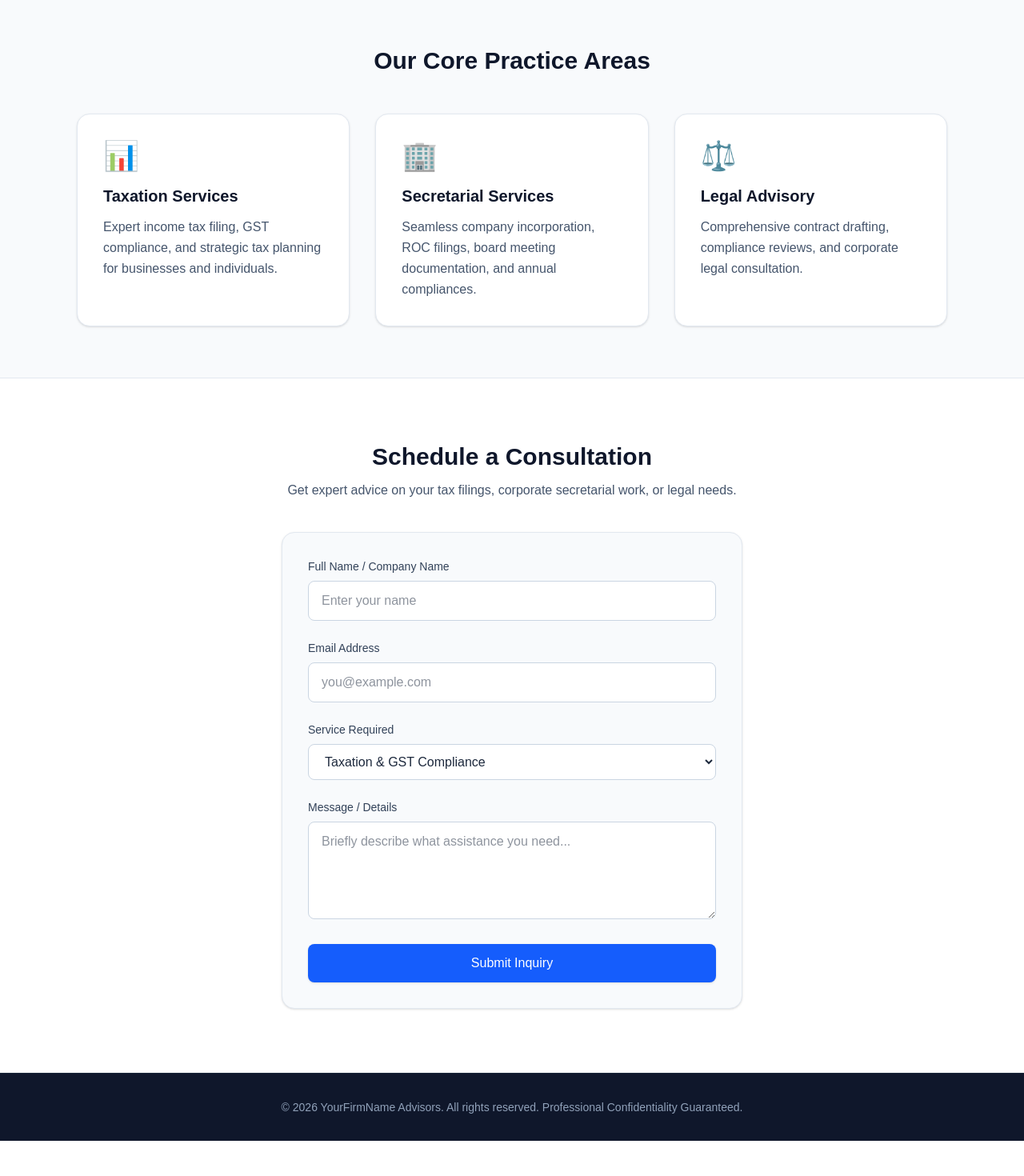
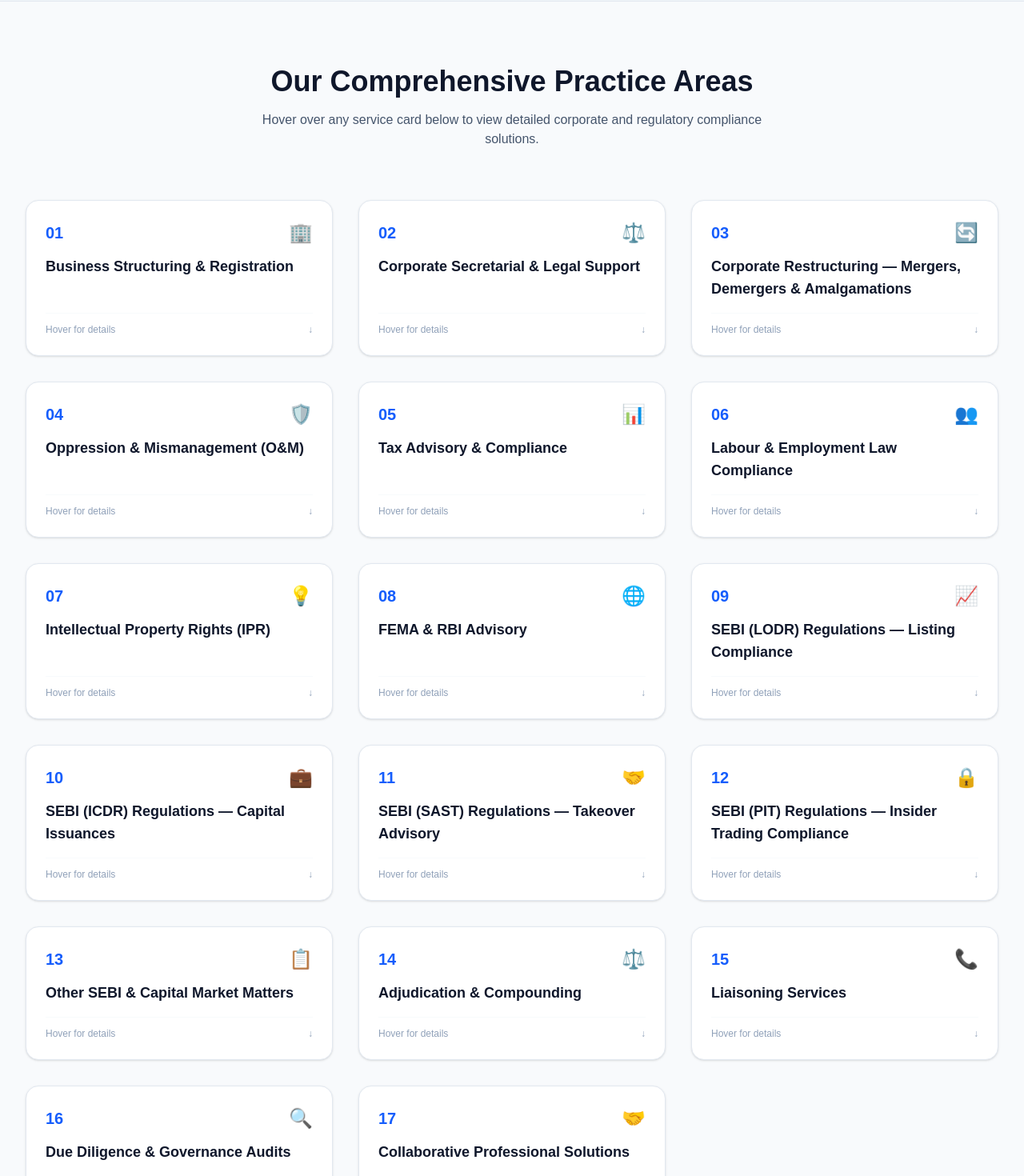
Before and after one commit to indreshkumar1/legal-tax-portal, a Next.js app: page / in a window 1280 px wide. Shown: the part 460-1930 px from the top of the page at 80% size. Before the commit the page ends 1886 px from the top, so only its background shows below. Built offline with nearby package versions, Linux system fonts and the light colour scheme.

Commit message:
Add smooth hover animation for service cards

```diff
--- a/app/page.tsx
+++ b/app/page.tsx
@@ -1,32 +1,178 @@
 export default function Home() {
   const coreServices = [
     {
-      title: "Taxation Services",
-      description: "Expert income tax filing, GST compliance, and strategic tax planning for businesses and individuals.",
+      number: "01",
+      title: "Business Structuring & Registration",
+      details: [
+        "Incorporation of Companies, LLPs, Partnerships, Trusts, and Societies in India",
+        "Advisory on entity structuring, regulatory approvals, and FEMA compliance"
+      ],
+      icon: "🏢"
+    },
+    {
+      number: "02",
+      title: "Corporate Secretarial & Legal Support",
+      details: [
+        "Support for M&A, buybacks, and restructuring events",
+        "Compliance for group entities, JVs, subsidiaries, and governance advisory",
+        "Secretarial support for Board and General Meetings",
+        "Legal review of shareholder, employment & commercial contracts",
+        "Drafting and vetting of board/shareholder resolutions, agreements, notices & policies",
+        "Preparation and filing of forms / returns with MCA, ROC & other authorities",
+        "Changes in directors, capital structure, registered office, etc.",
+        "Maintenance of statutory registers, records, and minutes",
+        "CSR compliance and reporting under Section 135 of the Companies Act, 2013",
+        "Buyback of shares and reduction of share capital advisory"
+      ],
+      icon: "⚖️"
+    },
+    {
+      number: "03",
+      title: "Corporate Restructuring — Mergers, Demergers & Amalgamations",
+      details: [
+        "Structuring and execution of mergers, demergers, and amalgamations under Sections 230–232 of the Companies Act, 2013",
+        "Coordination of NCLT scheme approvals, creditor/shareholder meetings, and regulatory filings"
+      ],
+      icon: "🔄"
+    },
+    {
+      number: "04",
+      title: "Oppression & Mismanagement (O&M)",
+      details: [
+        "Representation in petitions under Sections 241–242 of the Companies Act, 2013 for relief against oppression and mismanagement before the NCLT",
+        "Advisory and strategic support in shareholder disputes and minority-shareholder protection matters"
+      ],
+      icon: "🛡️"
+    },
+    {
+      number: "05",
+      title: "Tax Advisory & Compliance",
+      details: [
+        "Income Tax and GST advisory, planning, and filings",
+        "Representation before tax and appellate authorities"
+      ],
       icon: "📊"
     },
     {
-      title: "Secretarial Services",
-      description: "Seamless company incorporation, ROC filings, board meeting documentation, and annual compliances.",
-      icon: "🏢"
+      number: "06",
+      title: "Labour & Employment Law Compliance",
+      details: [
+        "PF, ESI, Shops & Establishment Act compliance",
+        "Advisory on employee benefits and HR documentation"
+      ],
+      icon: "👥"
     },
     {
-      title: "Legal Advisory",
-      description: "Comprehensive contract drafting, compliance reviews, and corporate legal consultation.",
+      number: "07",
+      title: "Intellectual Property Rights (IPR)",
+      details: [
+        "Filing and protection of trademarks, copyrights, patents, and designs",
+        "IP portfolio management in India and internationally"
+      ],
+      icon: "💡"
+    },
+    {
+      number: "08",
+      title: "FEMA & RBI Advisory",
+      details: [
+        "FDI structuring, foreign remittance compliance, RBI filings",
+        "Advisory under FEMA and allied regulations"
+      ],
+      icon: "🌐"
+    },
+    {
+      number: "09",
+      title: "SEBI (LODR) Regulations — Listing Compliance",
+      details: [
+        "Continuous compliance for listed entities: financial disclosures, corporate governance report, and regulatory filings with stock exchanges",
+        "Board & committee composition advisory (Audit Committee, NRC, Stakeholders' Relationship Committee)",
+        "Related Party Transaction disclosures, policy drafting, and Secretarial Audit / Annual Secretarial Compliance Report support"
+      ],
+      icon: "📈"
+    },
+    {
+      number: "10",
+      title: "SEBI (ICDR) Regulations — Capital Issuances",
+      details: [
+        "Advisory support for IPOs, rights issues, preferential allotments, and QIPs",
+        "Compliance under SEBI (Share Based Employee Benefits & Sweat Equity) Regulations for ESOP/ESPS schemes"
+      ],
+      icon: "💼"
+    },
+    {
+      number: "11",
+      title: "SEBI (SAST) Regulations — Takeover Advisory",
+      details: [
+        "Advisory on open offers, creeping acquisition limits, and takeover code compliance",
+        "Shareholding disclosures under Regulations 29/30/31 and other substantial-acquisition filings"
+      ],
+      icon: "🤝"
+    },
+    {
+      number: "12",
+      title: "SEBI (PIT) Regulations — Insider Trading Compliance",
+      details: [
+        "Code of Conduct implementation, trading window management, and Structured Digital Database (SDD) compliance",
+        "Advisory on disclosure obligations for designated persons and connected entities"
+      ],
+      icon: "🔒"
+    },
+    {
+      number: "13",
+      title: "Other SEBI & Capital Market Matters",
+      details: [
+        "Delisting Regulations advisory and Depositories & Participants compliance",
+        "Investor grievance redressal support, including SCORES platform coordination"
+      ],
+      icon: "📋"
+    },
+    {
+      number: "14",
+      title: "Adjudication & Compounding",
+      details: [
+        "Representation in adjudication proceedings for procedural defaults under the Companies Act, FEMA, and SEBI regulations",
+        "Compounding of offences before the Regional Director, NCLT, RBI, and other competent authorities"
+      ],
       icon: "⚖️"
+    },
+    {
+      number: "15",
+      title: "Liaisoning Services",
+      details: [
+        "Liaisoning with ROC, RD, MCA, SEBI, Stock Exchanges, RBI and other regulatory bodies",
+        "End-to-end follow-up for approvals, registrations, and regulatory correspondence"
+      ],
+      icon: "📞"
+    },
+    {
+      number: "16",
+      title: "Due Diligence & Governance Audits",
+      details: [
+        "Legal due diligence and documentation audits",
+        "Corporate governance health checks for investors and regulators"
+      ],
+      icon: "🔍"
+    },
+    {
+      number: "17",
+      title: "Collaborative Professional Solutions",
+      details: [
+        "Strategic tie-ups with legal, tax, and financial professionals",
+        "Scalable solutions for evolving business needs"
+      ],
+      icon: "🤝"
     }
   ];
 
   return (
     <main className="min-h-screen bg-slate-50 text-slate-800">
       {/* Navigation Header */}
-      <nav className="bg-white border-b border-slate-200 py-4 px-8 flex justify-between items-center shadow-sm">
+      <nav className="bg-white border-b border-slate-200 py-4 px-8 flex justify-between items-center shadow-sm sticky top-0 z-50">
         <div className="font-bold text-xl text-slate-900">
           YourFirmName <span className="text-blue-600">Advisors</span>
         </div>
-        <div className="space-x-6 text-sm font-medium text-slate-600">
+        <div className="space-x-6 text-sm font-medium text-slate-600 hidden md:flex">
           <a href="#services" className="hover:text-blue-600">Services</a>
-          <a href="#about" className="hover:text-blue-600">About Us</a>
           <a href="#contact" className="bg-blue-600 text-white px-4 py-2 rounded-lg hover:bg-blue-700 transition">Book Consultation</a>
         </div>
       </nav>
@@ -49,15 +195,48 @@
         </div>
       </section>
 
-      {/* Services Section */}
-      <section id="services" className="py-16 px-8 max-w-6xl mx-auto">
-        <h2 className="text-3xl font-bold text-center text-slate-900 mb-12">Our Core Practice Areas</h2>
-        <div className="grid md:grid-cols-3 gap-8">
+      {/* Services Section with Hover Animation */}
+      <section id="services" className="py-20 px-8 max-w-7xl mx-auto">
+        <div className="text-center mb-16">
+          <h2 className="text-3xl md:text-4xl font-bold text-slate-900 mb-4">Our Comprehensive Practice Areas</h2>
+          <p className="text-slate-600 max-w-2xl mx-auto">Hover over any service card below to view detailed corporate and regulatory compliance solutions.</p>
+        </div>
+
+        <div className="grid md:grid-cols-2 lg:grid-cols-3 gap-8">
           {coreServices.map((service, index) => (
-            <div key={index} className="bg-white p-8 rounded-2xl border border-slate-200 shadow-sm hover:shadow-md transition">
-              <div className="text-4xl mb-4">{service.icon}</div>
-              <h3 className="text-xl font-semibold text-slate-900 mb-3">{service.title}</h3>
-              <p className="text-slate-600 leading-relaxed">{service.description}</p>
+            <div
+              key={index}
+              className="bg-white p-6 rounded-2xl border border-slate-200 shadow-sm hover:shadow-xl transition-all duration-300 group cursor-pointer flex flex-col justify-between"
+            >
+              <div>
+                <div className="flex justify-between items-center mb-3">
+                  <span className="text-xl font-bold text-blue-600">{service.number}</span>
+                  <span className="text-2xl">{service.icon}</span>
+                </div>
+
+                {/* Headline */}
+                <h3 className="text-lg font-semibold text-slate-900 group-hover:text-blue-600 transition-colors">
+                  {service.title}
+                </h3>
+
+                {/* Hidden content that slides open smoothly on mouse hover */}
+                <div className="max-h-0 overflow-hidden opacity-0 group-hover:max-h-[600px] group-hover:opacity-100 transition-all duration-500 ease-in-out">
+                  <ul className="space-y-2 mt-4 pt-4 border-t border-slate-100">
+                    {service.details.map((detail, idx) => (
+                      <li key={idx} className="text-slate-600 text-sm flex items-start">
+                        <span className="text-blue-500 mr-2">▪</span>
+                        <span>{detail}</span>
+                      </li>
+                    ))}
+                  </ul>
+                </div>
+              </div>
+
+              {/* Hover prompt footer */}
+              <div className="mt-4 pt-3 border-t border-slate-50 flex items-center justify-between text-xs font-medium text-slate-400 group-hover:text-blue-600 transition-colors">
+                <span>Hover for details</span>
+                <span className="transform group-hover:translate-y-0.5 transition-transform">↓</span>
+              </div>
             </div>
           ))}
         </div>
@@ -68,7 +247,7 @@
         <div className="max-w-xl mx-auto">
           <div className="text-center mb-10">
             <h2 className="text-3xl font-bold text-slate-900 mb-3">Schedule a Consultation</h2>
-            <p className="text-slate-600">Get expert advice on your tax filings, corporate secretarial work, or legal needs.</p>
+            <p className="text-slate-600">Get expert advice on your corporate, taxation, secretarial, or legal needs.</p>
           </div>
 
           <form className="space-y-6 bg-slate-50 p-8 rounded-2xl border border-slate-200 shadow-sm">
@@ -95,10 +274,9 @@
             <div>
               <label className="block text-sm font-medium text-slate-700 mb-2">Service Required</label>
               <select className="w-full px-4 py-3 rounded-lg border border-slate-300 focus:outline-none focus:ring-2 focus:ring-blue-600 bg-white">
-                <option>Taxation & GST Compliance</option>
-                <option>Company Secretarial / ROC Filing</option>
-                <option>Legal Advisory & Contracts</option>
-                <option>Other Services</option>
+                {coreServices.map((s, idx) => (
+                  <option key={idx}>{s.number} - {s.title}</option>
+                ))}
               </select>
             </div>
 
```
